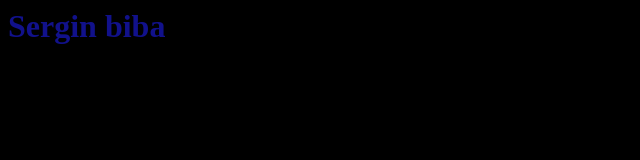
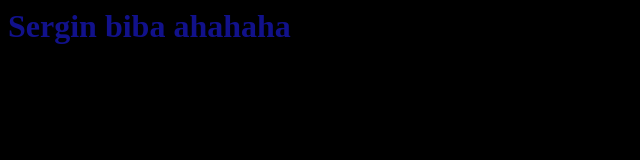
Before and after one commit to andre-brisson/teste, a plain HTML site: page index.html in a window 1280 px wide. Shown: the whole page, without its empty margins (0-640 px from the left). Drawn offline with Linux system fonts and the light colour scheme.

Commit message:
mudou o title

```diff
--- a/index.html
+++ b/index.html
@@ -6,7 +6,7 @@
 </head>
 <body>
 <h1>
-    Sergin biba
+    Sergin biba ahahaha
 </h1>
 
 </body>
```
